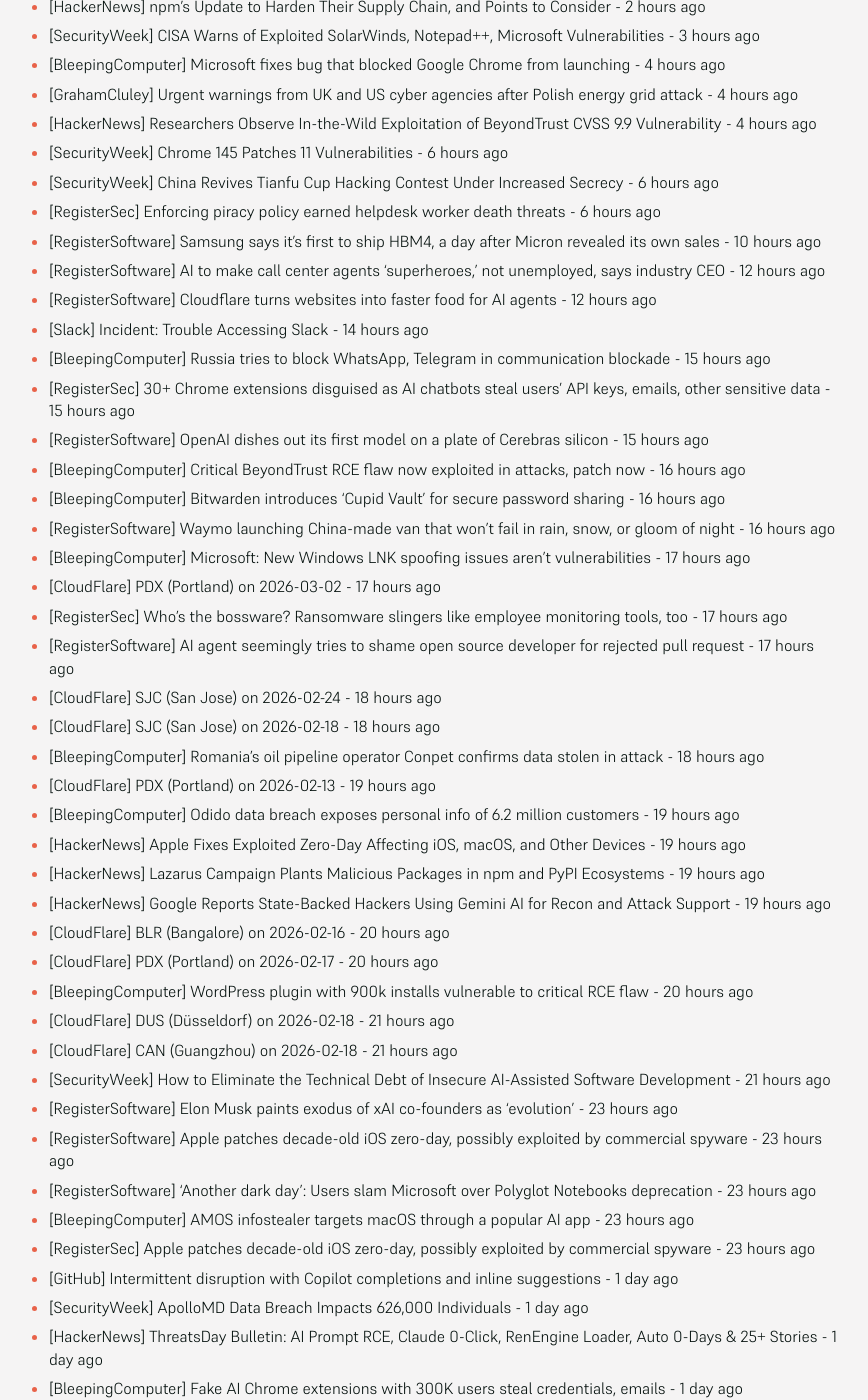
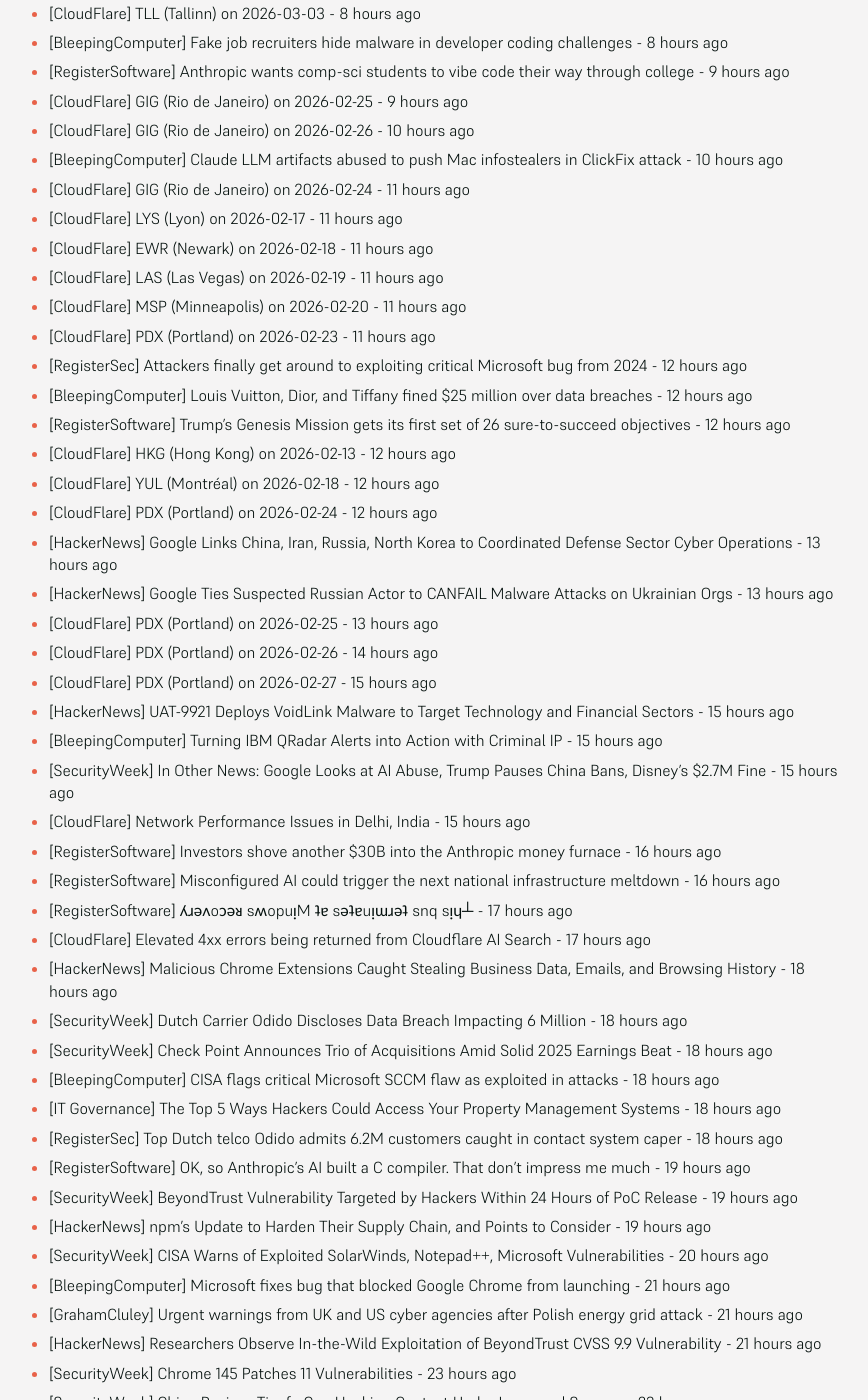
Before and after one commit to SecOpsNews/news, a Jekyll site: the page built from index.md, in a window 1280 px wide and 1400 px high, scrolled down 596 px. Shown: the whole window, without its empty margins (215-1083 px from the left). Built offline with Jekyll 4.4.1, drawn with Linux system fonts in a browser that asks for light colours; some of the changed text lies outside the part shown.

Commit message:
New Feed

```diff
--- a/index.md
+++ b/index.md
@@ -9,57 +9,97 @@ description: Latest Updates
 
 <!-- SecOps start -->
 
-- [RegisterSoftware] ʎɹǝʌoɔǝᴚ sʍopuᴉM ʇɐ sǝʇɐuᴉɯɹǝʇ snq sᴉɥ┴ - 34 minutes ago
-- [CloudFlare] Elevated 4xx errors being returned from Cloudflare AI Search - 35 minutes ago
-- [HackerNews] Malicious Chrome Extensions Caught Stealing Business Data, Emails, and Browsing History - 1 hour ago
-- [SecurityWeek] Dutch Carrier Odido Discloses Data Breach Impacting 6 Million - 1 hour ago
-- [SecurityWeek] Check Point Announces Trio of Acquisitions Amid Solid 2025 Earnings Beat - 1 hour ago
-- [BleepingComputer] CISA flags critical Microsoft SCCM flaw as exploited in attacks - 1 hour ago
-- [IT Governance] The Top 5 Ways Hackers Could Access Your Property Management Systems - 1 hour ago
-- [RegisterSec] Top Dutch telco Odido admits 6.2M customers caught in contact system caper - 1 hour ago
-- [RegisterSoftware] OK, so Anthropic's AI built a C compiler. That don't impress me much - 2 hours ago
-- [SecurityWeek] BeyondTrust Vulnerability Targeted by Hackers Within 24 Hours of PoC Release - 2 hours ago
-- [HackerNews] npm’s Update to Harden Their Supply Chain, and Points to Consider - 2 hours ago
-- [SecurityWeek] CISA Warns of Exploited SolarWinds, Notepad++, Microsoft Vulnerabilities - 3 hours ago
-- [BleepingComputer] Microsoft fixes bug that blocked Google Chrome from launching - 4 hours ago
-- [GrahamCluley] Urgent warnings from UK and US cyber agencies after Polish energy grid attack - 4 hours ago
-- [HackerNews] Researchers Observe In-the-Wild Exploitation of BeyondTrust CVSS 9.9 Vulnerability - 4 hours ago
-- [SecurityWeek] Chrome 145 Patches 11 Vulnerabilities - 6 hours ago
-- [SecurityWeek] China Revives Tianfu Cup Hacking Contest Under Increased Secrecy - 6 hours ago
-- [RegisterSec] Enforcing piracy policy earned helpdesk worker death threats - 6 hours ago
-- [RegisterSoftware] Samsung says it's first to ship HBM4, a day after Micron revealed its own sales - 10 hours ago
-- [RegisterSoftware] AI to make call center agents 'superheroes,' not unemployed, says industry CEO - 12 hours ago
-- [RegisterSoftware] Cloudflare turns websites into faster food for AI agents - 12 hours ago
-- [Slack] Incident: Trouble Accessing Slack - 14 hours ago
-- [BleepingComputer] Russia tries to block WhatsApp, Telegram in communication blockade - 15 hours ago
-- [RegisterSec] 30+ Chrome extensions disguised as AI chatbots steal users' API keys, emails, other sensitive data - 15 hours ago
-- [RegisterSoftware] OpenAI dishes out its first model on a plate of Cerebras silicon - 15 hours ago
-- [BleepingComputer] Critical BeyondTrust RCE flaw now exploited in attacks, patch now - 16 hours ago
-- [BleepingComputer] Bitwarden introduces ‘Cupid Vault’ for secure password sharing - 16 hours ago
-- [RegisterSoftware] Waymo launching China-made van that won't fail in rain, snow, or gloom of night - 16 hours ago
-- [BleepingComputer] Microsoft: New Windows LNK spoofing issues aren't vulnerabilities - 17 hours ago
-- [CloudFlare] PDX (Portland) on 2026-03-02 - 17 hours ago
-- [RegisterSec] Who's the bossware? Ransomware slingers like employee monitoring tools, too - 17 hours ago
-- [RegisterSoftware] AI agent seemingly tries to shame open source developer for rejected pull request - 17 hours ago
-- [CloudFlare] SJC (San Jose) on 2026-02-24 - 18 hours ago
-- [CloudFlare] SJC (San Jose) on 2026-02-18 - 18 hours ago
-- [BleepingComputer] Romania's oil pipeline operator Conpet confirms data stolen in attack - 18 hours ago
-- [CloudFlare] PDX (Portland) on 2026-02-13 - 19 hours ago
-- [BleepingComputer] Odido data breach exposes personal info of 6.2 million customers - 19 hours ago
-- [HackerNews] Apple Fixes Exploited Zero-Day Affecting iOS, macOS, and Other Devices - 19 hours ago
-- [HackerNews] Lazarus Campaign Plants Malicious Packages in npm and PyPI Ecosystems - 19 hours ago
-- [HackerNews] Google Reports State-Backed Hackers Using Gemini AI for Recon and Attack Support - 19 hours ago
-- [CloudFlare] BLR (Bangalore) on 2026-02-16 - 20 hours ago
-- [CloudFlare] PDX (Portland) on 2026-02-17 - 20 hours ago
-- [BleepingComputer] WordPress plugin with 900k installs vulnerable to critical RCE flaw - 20 hours ago
-- [CloudFlare] DUS (Düsseldorf) on 2026-02-18 - 21 hours ago
-- [CloudFlare] CAN (Guangzhou) on 2026-02-18 - 21 hours ago
-- [SecurityWeek] How to Eliminate the Technical Debt of Insecure AI-Assisted Software Development - 21 hours ago
-- [RegisterSoftware] Elon Musk paints exodus of xAI co-founders as 'evolution' - 23 hours ago
-- [RegisterSoftware] Apple patches decade-old iOS zero-day, possibly exploited by commercial spyware - 23 hours ago
-- [RegisterSoftware] 'Another dark day': Users slam Microsoft over Polyglot Notebooks deprecation - 23 hours ago
-- [BleepingComputer] AMOS infostealer targets macOS through a popular AI app - 23 hours ago
-- [RegisterSec] Apple patches decade-old iOS zero-day, possibly exploited by commercial spyware - 23 hours ago
+- [CloudFlare] PDX (Portland) on 2026-02-17 - 2 hours ago
+- [CloudFlare] DUS (Düsseldorf) on 2026-02-18 - 3 hours ago
+- [CloudFlare] CAN (Guangzhou) on 2026-02-18 - 3 hours ago
+- [CloudFlare] PDX (Portland) on 2026-02-18 - 5 hours ago
+- [CloudFlare] LIS (Lisbon) on 2026-03-04 - 5 hours ago
+- [CloudFlare] PDX (Portland) on 2026-02-19 - 7 hours ago
+- [CloudFlare] PDX (Portland) on 2026-02-20 - 7 hours ago
+- [CloudFlare] IAH (Houston) on 2026-02-17 - 8 hours ago
+- [CloudFlare] SIN (Singapore) on 2026-02-20 - 8 hours ago
+- [GitHub] Disruption with some GitHub services regarding file upload - 8 hours ago
+- [CloudFlare] LIS (Lisbon) on 2026-03-03 - 8 hours ago
+- [CloudFlare] TLL (Tallinn) on 2026-03-03 - 8 hours ago
+- [BleepingComputer] Fake job recruiters hide malware in developer coding challenges - 8 hours ago
+- [RegisterSoftware] Anthropic wants comp-sci students to vibe code their way through college - 9 hours ago
+- [CloudFlare] GIG (Rio de Janeiro) on 2026-02-25 - 9 hours ago
+- [CloudFlare] GIG (Rio de Janeiro) on 2026-02-26 - 10 hours ago
+- [BleepingComputer] Claude LLM artifacts abused to push Mac infostealers in ClickFix attack - 10 hours ago
+- [CloudFlare] GIG (Rio de Janeiro) on 2026-02-24 - 11 hours ago
+- [CloudFlare] LYS (Lyon) on 2026-02-17 - 11 hours ago
+- [CloudFlare] EWR (Newark) on 2026-02-18 - 11 hours ago
+- [CloudFlare] LAS (Las Vegas) on 2026-02-19 - 11 hours ago
+- [CloudFlare] MSP (Minneapolis) on 2026-02-20 - 11 hours ago
+- [CloudFlare] PDX (Portland) on 2026-02-23 - 11 hours ago
+- [RegisterSec] Attackers finally get around to exploiting critical Microsoft bug from 2024 - 12 hours ago
+- [BleepingComputer] Louis Vuitton, Dior, and Tiffany fined $25 million over data breaches - 12 hours ago
+- [RegisterSoftware] Trump's Genesis Mission gets its first set of 26 sure-to-succeed objectives - 12 hours ago
+- [CloudFlare] HKG (Hong Kong) on 2026-02-13 - 12 hours ago
+- [CloudFlare] YUL (Montréal) on 2026-02-18 - 12 hours ago
+- [CloudFlare] PDX (Portland) on 2026-02-24 - 12 hours ago
+- [HackerNews] Google Links China, Iran, Russia, North Korea to Coordinated Defense Sector Cyber Operations - 13 hours ago
+- [HackerNews] Google Ties Suspected Russian Actor to CANFAIL Malware Attacks on Ukrainian Orgs - 13 hours ago
+- [CloudFlare] PDX (Portland) on 2026-02-25 - 13 hours ago
+- [CloudFlare] PDX (Portland) on 2026-02-26 - 14 hours ago
+- [CloudFlare] PDX (Portland) on 2026-02-27 - 15 hours ago
+- [HackerNews] UAT-9921 Deploys VoidLink Malware to Target Technology and Financial Sectors - 15 hours ago
+- [BleepingComputer] Turning IBM QRadar Alerts into Action with Criminal IP - 15 hours ago
+- [SecurityWeek] In Other News: Google Looks at AI Abuse, Trump Pauses China Bans, Disney’s $2.7M Fine - 15 hours ago
+- [CloudFlare] Network Performance Issues in Delhi, India - 15 hours ago
+- [RegisterSoftware] Investors shove another $30B into the Anthropic money furnace - 16 hours ago
+- [RegisterSoftware] Misconfigured AI could trigger the next national infrastructure meltdown - 16 hours ago
+- [RegisterSoftware] ʎɹǝʌoɔǝᴚ sʍopuᴉM ʇɐ sǝʇɐuᴉɯɹǝʇ snq sᴉɥ┴ - 17 hours ago
+- [CloudFlare] Elevated 4xx errors being returned from Cloudflare AI Search - 17 hours ago
+- [HackerNews] Malicious Chrome Extensions Caught Stealing Business Data, Emails, and Browsing History - 18 hours ago
+- [SecurityWeek] Dutch Carrier Odido Discloses Data Breach Impacting 6 Million - 18 hours ago
+- [SecurityWeek] Check Point Announces Trio of Acquisitions Amid Solid 2025 Earnings Beat - 18 hours ago
+- [BleepingComputer] CISA flags critical Microsoft SCCM flaw as exploited in attacks - 18 hours ago
+- [IT Governance] The Top 5 Ways Hackers Could Access Your Property Management Systems - 18 hours ago
+- [RegisterSec] Top Dutch telco Odido admits 6.2M customers caught in contact system caper - 18 hours ago
+- [RegisterSoftware] OK, so Anthropic's AI built a C compiler. That don't impress me much - 19 hours ago
+- [SecurityWeek] BeyondTrust Vulnerability Targeted by Hackers Within 24 Hours of PoC Release - 19 hours ago
+- [HackerNews] npm’s Update to Harden Their Supply Chain, and Points to Consider - 19 hours ago
+- [SecurityWeek] CISA Warns of Exploited SolarWinds, Notepad++, Microsoft Vulnerabilities - 20 hours ago
+- [BleepingComputer] Microsoft fixes bug that blocked Google Chrome from launching - 21 hours ago
+- [GrahamCluley] Urgent warnings from UK and US cyber agencies after Polish energy grid attack - 21 hours ago
+- [HackerNews] Researchers Observe In-the-Wild Exploitation of BeyondTrust CVSS 9.9 Vulnerability - 21 hours ago
+- [SecurityWeek] Chrome 145 Patches 11 Vulnerabilities - 23 hours ago
+- [SecurityWeek] China Revives Tianfu Cup Hacking Contest Under Increased Secrecy - 23 hours ago
+- [RegisterSec] Enforcing piracy policy earned helpdesk worker death threats - 23 hours ago
+- [RegisterSoftware] Samsung says it's first to ship HBM4, a day after Micron revealed its own sales - 1 day ago
+- [RegisterSoftware] AI to make call center agents 'superheroes,' not unemployed, says industry CEO - 1 day ago
+- [RegisterSoftware] Cloudflare turns websites into faster food for AI agents - 1 day ago
+- [Slack] Incident: Trouble Accessing Slack - 1 day ago
+- [BleepingComputer] Russia tries to block WhatsApp, Telegram in communication blockade - 1 day ago
+- [RegisterSec] 30+ Chrome extensions disguised as AI chatbots steal users' API keys, emails, other sensitive data - 1 day ago
+- [RegisterSoftware] OpenAI dishes out its first model on a plate of Cerebras silicon - 1 day ago
+- [BleepingComputer] Critical BeyondTrust RCE flaw now exploited in attacks, patch now - 1 day ago
+- [BleepingComputer] Bitwarden introduces ‘Cupid Vault’ for secure password sharing - 1 day ago
+- [RegisterSoftware] Waymo launching China-made van that won't fail in rain, snow, or gloom of night - 1 day ago
+- [BleepingComputer] Microsoft: New Windows LNK spoofing issues aren't vulnerabilities - 1 day ago
+- [CloudFlare] PDX (Portland) on 2026-03-02 - 1 day ago
+- [RegisterSec] Who's the bossware? Ransomware slingers like employee monitoring tools, too - 1 day ago
+- [RegisterSoftware] AI agent seemingly tries to shame open source developer for rejected pull request - 1 day ago
+- [CloudFlare] SJC (San Jose) on 2026-02-24 - 1 day ago
+- [CloudFlare] SJC (San Jose) on 2026-02-18 - 1 day ago
+- [BleepingComputer] Romania's oil pipeline operator Conpet confirms data stolen in attack - 1 day ago
+- [CloudFlare] PDX (Portland) on 2026-02-13 - 1 day ago
+- [BleepingComputer] Odido data breach exposes personal info of 6.2 million customers - 1 day ago
+- [HackerNews] Apple Fixes Exploited Zero-Day Affecting iOS, macOS, and Other Devices - 1 day ago
+- [HackerNews] Lazarus Campaign Plants Malicious Packages in npm and PyPI Ecosystems - 1 day ago
+- [HackerNews] Google Reports State-Backed Hackers Using Gemini AI for Recon and Attack Support - 1 day ago
+- [CloudFlare] BLR (Bangalore) on 2026-02-16 - 1 day ago
+- [CloudFlare] PDX (Portland) on 2026-02-17 - 1 day ago
+- [BleepingComputer] WordPress plugin with 900k installs vulnerable to critical RCE flaw - 1 day ago
+- [CloudFlare] DUS (Düsseldorf) on 2026-02-18 - 1 day ago
+- [CloudFlare] CAN (Guangzhou) on 2026-02-18 - 1 day ago
+- [SecurityWeek] How to Eliminate the Technical Debt of Insecure AI-Assisted Software Development - 1 day ago
+- [RegisterSoftware] Elon Musk paints exodus of xAI co-founders as 'evolution' - 1 day ago
+- [RegisterSoftware] Apple patches decade-old iOS zero-day, possibly exploited by commercial spyware - 1 day ago
+- [RegisterSoftware] 'Another dark day': Users slam Microsoft over Polyglot Notebooks deprecation - 1 day ago
+- [BleepingComputer] AMOS infostealer targets macOS through a popular AI app - 1 day ago
+- [RegisterSec] Apple patches decade-old iOS zero-day, possibly exploited by commercial spyware - 1 day ago
 - [GitHub] Intermittent disruption with Copilot completions and inline suggestions - 1 day ago
 - [SecurityWeek] ApolloMD Data Breach Impacts 626,000 Individuals - 1 day ago
 - [HackerNews] ThreatsDay Bulletin: AI Prompt RCE, Claude 0-Click, RenEngine Loader, Auto 0-Days & 25+ Stories - 1 day ago
@@ -80,57 +120,8 @@ description: Latest Updates
 - [HackerNews] Apple Fixes Exploited Zero-Day Affecting iOS, macOS, and Apple Devices - 1 day ago
 - [RegisterSec] Google: China's APT31 used Gemini to plan cyberattacks against US orgs - 1 day ago
 - [BleepingComputer] Google says hackers are abusing Gemini AI for all attacks stages - 1 day ago
-- [RegisterSoftware] Cisco hikes prices to cover memory cost rises, says you don’t much care - 1 day ago
-- [GrahamCluley] Smashing Security podcast #454: AI was not plotting humanity’s demise. Humans were - 1 day ago
-- [RegisterSec] Microsoft warns that poisoned AI buttons and links may betray your trust - 1 day ago
-- [RegisterSoftware] Microsoft warns that poisoned AI buttons and links may betray your trust - 1 day ago
-- [BleepingComputer] Apple fixes zero-day flaw used in 'extremely sophisticated' attacks - 1 day ago
-- [HackerNews] First Malicious Outlook Add-In Found Stealing 4,000+ Microsoft Credentials - 1 day ago
-- [BleepingComputer] Windows 11 Notepad flaw let files execute silently via Markdown links - 1 day ago
-- [CloudFlare] IAH (Houston) on 2026-02-12 - 1 day ago
-- [BleepingComputer] Microsoft Store Outlook add-in hijacked to steal 4,000 Microsoft accounts - 1 day ago
-- [RegisterSec] Devilish devs spawn 287 Chrome extensions to flog your browser history to data brokers - 1 day ago
-- [RegisterSoftware] T-Mobile announces its network is now full of AI by rolling out real-time translation - 1 day ago
-- [RegisterSoftware] AI spurs employees to work harder, faster, and with fewer breaks, study finds - 1 day ago
-- [BleepingComputer] Crazy ransomware gang abuses employee monitoring tool in attacks - 1 day ago
-- [SecurityWeek] Nevada Unveils New Statewide Data Classification Policy Months After Cyberattack - 1 day ago
-- [CloudFlare] PDX (Portland) on 2026-02-18 - 1 day ago
-- [BleepingComputer] Police arrest seller of JokerOTP MFA passcode capturing tool - 1 day ago
-- [RegisterSec] Posting AI-generated caricatures on social media is risky, infosec killjoys warn - 1 day ago
-- [CloudFlare] PDX (Portland) on 2026-02-19 - 1 day ago
-- [CloudFlare] PDX (Portland) on 2026-02-20 - 1 day ago
-- [RegisterSoftware] Attending GTC? Join The Register for an exclusive dinner on scaling AI data platforms - 1 day ago
-- [BleepingComputer] Proactive strategies for cyber resilience with Wazuh - 1 day ago
-- [CloudFlare] DUS (Düsseldorf) on 2026-02-16 - 1 day ago
-- [CloudFlare] SIN (Singapore) on 2026-02-20 - 1 day ago
-- [HackerNews] APT36 and SideCopy Launch Cross-Platform RAT Campaigns Against Indian Entities - 1 day ago
-- [BrianKrebs] Kimwolf Botnet Swamps Anonymity Network I2P - 1 day ago
-- [RegisterSoftware] Only one in five Euro datacenters AI-ready as builders battle land and labor blues - 1 day ago
-- [RegisterSoftware] The metrics that matter: a platform engineer's guide to proving value - 1 day ago
-- [RegisterSoftware] Microsoft rolls out Windows 11 26H1, but you can't have it - 1 day ago
-- [BleepingComputer] LummaStealer infections surge after CastleLoader malware campaigns - 1 day ago
-- [CloudFlare] ORD (Chicago) on 2026-02-13 - 1 day ago
-- [CloudFlare] GIG (Rio de Janeiro) on 2026-02-25 - 1 day ago
-- [CloudFlare] GIG (Rio de Janeiro) on 2026-02-26 - 1 day ago
-- [RegisterSec] Were telcos tipped off to *that* ancient Telnet bug? Cyber pros say the signs stack up - 1 day ago
-- [SecurityWeek] Webinar Today: Identity Under Attack – Strengthen Your Identity Defenses - 1 day ago
-- [GitHub] Incident with API Requests - 1 day ago
-- [HackerNews] Over 60 Software Vendors Issue Security Fixes Across OS, Cloud, and Network Platforms - 1 day ago
-- [SecurityWeek] GitGuardian Raises $50 Million for Secrets and Non-Human Identity Security - 1 day ago
-- [SecurityWeek] Ivanti Patches Endpoint Manager Vulnerabilities Disclosed in October 2025 - 2 days ago
-- [SecurityWeek] Hacker Conversations: Professional Hacker Douglas Day - 2 days ago
-- [RegisterSec] Payroll pirates are conning help desks to steal workers' identities and redirect paychecks - 2 days ago
-- [RegisterSoftware] Apple's Creator Studio creates a subscription where free apps used to live - 2 days ago
-- [SecurityWeek] Microsoft to Refresh Windows Secure Boot Certificates in June 2026 - 2 days ago
-- [SecurityWeek] Security in the Dark: Recognizing the Signs of Hidden Information - 2 days ago
-- [HackerNews] Exposed Training Open the Door for Crypto-Mining in Fortune 500 Cloud Environments - 2 days ago
-- [RegisterSoftware] How Microsoft's legal eagles wrangled Happy Days for Windows 95 - 2 days ago
-- [SecurityWeek] Zast.AI Raises $6 Million for AI-Powered Code Security - 2 days ago
-- [SecurityWeek] Conduent Breach Hits Volvo Group: Nearly 17,000 Employees’ Data Exposed - 2 days ago
-- [CloudFlare] IAD (Ashburn) on 2026-02-13 - 2 days ago
-- [RegisterSec] Notepad's new Markdown powers served with a side of remote code execution - 2 days ago
-- [RegisterSoftware] Notepad's new Markdown powers served with a side of remote code execution - 2 days ago
-- [RegisterSoftware] VMware scores early win in Siemens software licensing dispute - 2 days ago
+- [RegisterSoftware] Cisco hikes prices to cover memory cost rises, says you don’t much care - 2 days ago
+- [BrianKrebs] Kimwolf Botnet Swamps Anonymity Network I2P - 2 days ago
 - [DataBreaches] Russian-linked hackers appear to have launched a crippling cyberattack on Western New Mexico University - 9 months ago
 - [DataBreaches] SK Telecom vows to take full responsibility for damage from recent data leak - 9 months ago
 - [HackerNews] Storm-1977 Hits Education Clouds with AzureChecker, Deploys 200+ Crypto Mining Containers - 9 months ago
```
